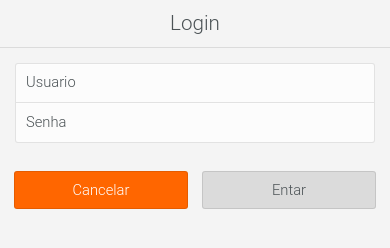
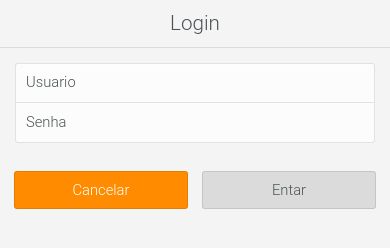
Before and after one commit to renan-cyrillo/riv-teste, a plain HTML site: page riv/index.html in a window 390 px wide. In both pictures the pointer is over the link "Cancelar". Drawn offline with Linux system fonts and the light colour scheme; some packages are replaced by stand-ins of ours.

Commit message:
Changes made by Renan Cyrillo (renan.cyrillo@gmail.com).

```diff
--- a/riv/styles/custom.css
+++ b/riv/styles/custom.css
@@ -15,12 +15,12 @@ height:242px;
 /* Button Laranja */
 .btn-press-laranja {
     border-radius: 5px;
-    background: #ff8c00;
+
 
 }
 
 .btn-press-laranja:hover {
-	background: #ff6600;
+	background: #ff8c00;
 	color: #fff;
 }
 
```
